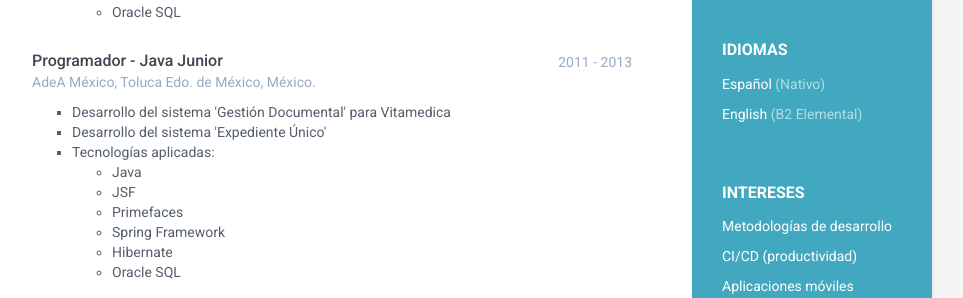
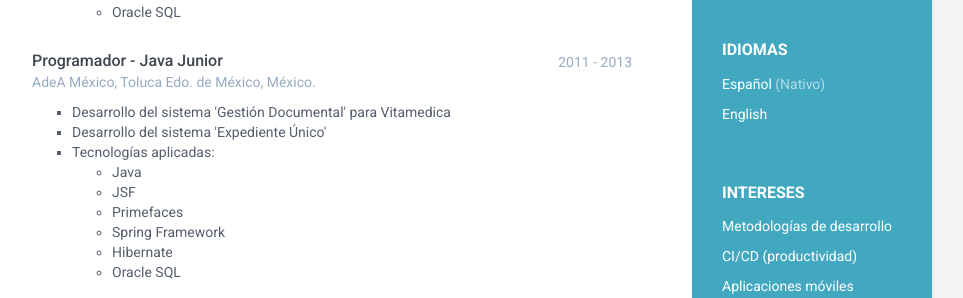
Before and after one commit to jviera/jviera.github.io, a Jekyll site: the page built from index.html, in a window 1280 px wide and 900 px high, scrolled down 845 px. Shown: the part 154-452 px from the top of the window, without its empty margins (188-1151 px from the left). Built offline with Jekyll 4.4.1, drawn with Linux system fonts in a browser that asks for light colours.

Commit message:
Update language.html

```diff
--- a/_includes/language.html
+++ b/_includes/language.html
@@ -2,6 +2,6 @@
     <h2 class="container-block-title">Idiomas</h2>
     <ul class="list-unstyled interests-list">
         <li>Español <span class="lang-desc">(Nativo)</span></li>
-        <li>English <span class="lang-desc">(B2 Elemental)</span></li>
+        <li>English <span class="lang-desc"></span></li>
     </ul>
 </div>
```
